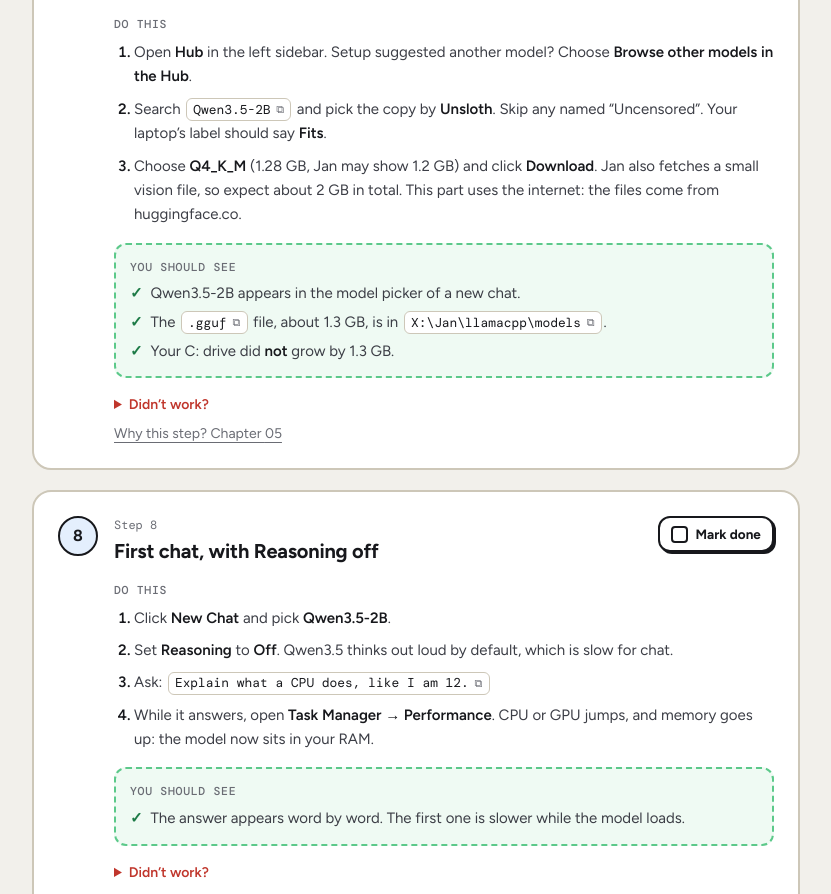
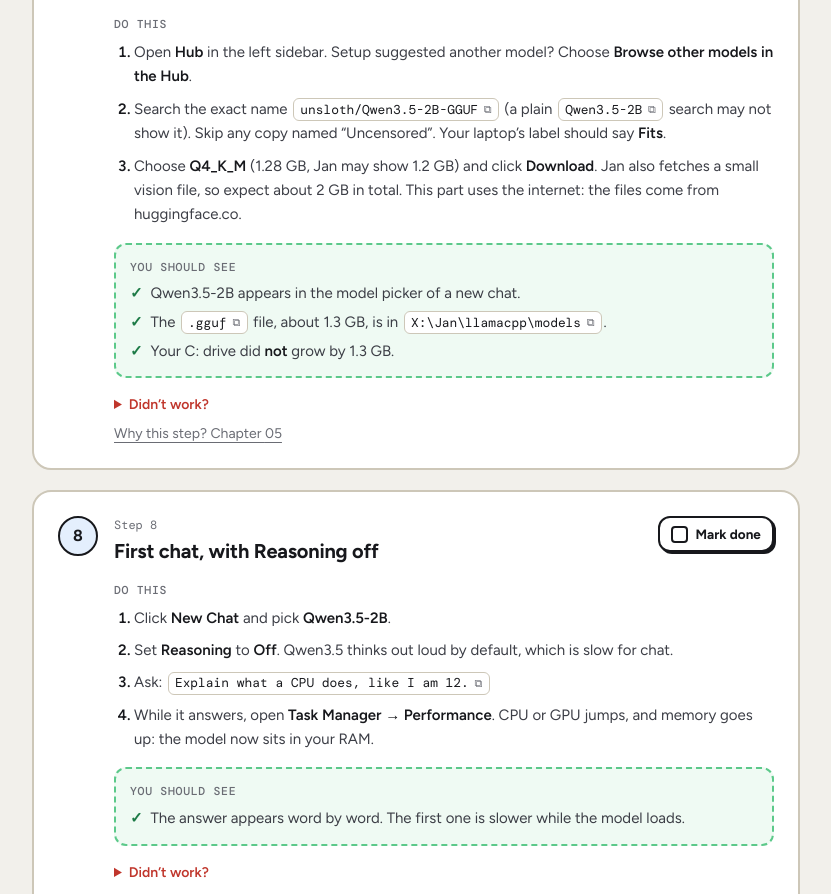
Before and after one commit to jars-demo/localai-demo, a Next.js app in the folder frontend/: page /follow-along in a window 1280 px wide. Shown: the part 3103-3997 px from the top of the page, without its empty margins (400-1231 px from the left). Built offline with nearby package versions, Linux system fonts and the light colour scheme.

Commit message:
docs(workshop): search the exact model name unsloth/Qwen3.5-2B-GGUF
A plain Qwen3.5-2B search in Jan's Hub may not show the Unsloth copy.

```diff
--- a/frontend/src/companion/answers.ts
+++ b/frontend/src/companion/answers.ts
@@ -35,7 +35,7 @@ export const DOT_ANSWERS: readonly CompanionAnswer[] = [
   {
     question: 'Which model do I download?',
     answer:
-      'In Jan’s Hub, search Qwen3.5-2B and pick the Q4_K_M version, 1.28 GB. Its label should say Fits.',
+      'In Jan’s Hub, search unsloth/Qwen3.5-2B-GGUF (the exact name, or it may not show up). Pick the Q4_K_M version, 1.28 GB. Skip “Uncensored” copies. Its label should say Fits.',
   },
   {
     question: 'It’s really slow',
--- a/frontend/src/lib/steps.ts
+++ b/frontend/src/lib/steps.ts
@@ -161,7 +161,7 @@ export function stepsFor(setup: Setup): Step[] {
     chapter: '05-your-first-model',
     doThis: [
       'Open **Hub** in the left sidebar. Setup suggested another model? Choose **Browse other models in the Hub**.',
-      'Search `Qwen3.5-2B` and pick the copy by **Unsloth**. Skip any named “Uncensored”. Your laptop’s label should say **Fits**.',
+      'Search the exact name `unsloth/Qwen3.5-2B-GGUF` (a plain `Qwen3.5-2B` search may not show it). Skip any copy named “Uncensored”. Your laptop’s label should say **Fits**.',
       'Choose **Q4_K_M** (1.28 GB, Jan may show 1.2 GB) and click **Download**. Jan also fetches a small vision file, so expect about 2 GB in total. This part uses the internet: the files come from huggingface.co.',
     ],
     see: [
```
Also changed, not shown: 2 other files (tests, documents, lock files or other folders).
